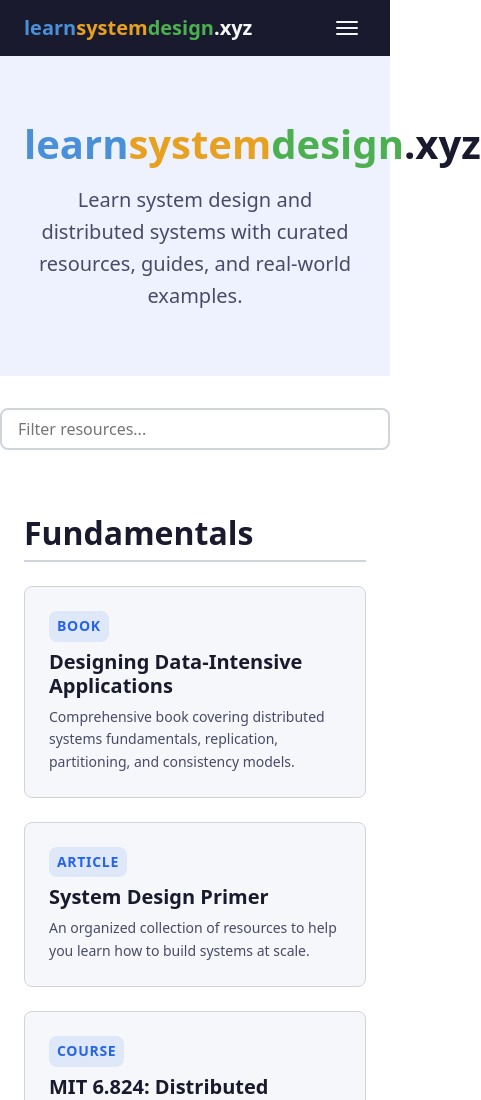
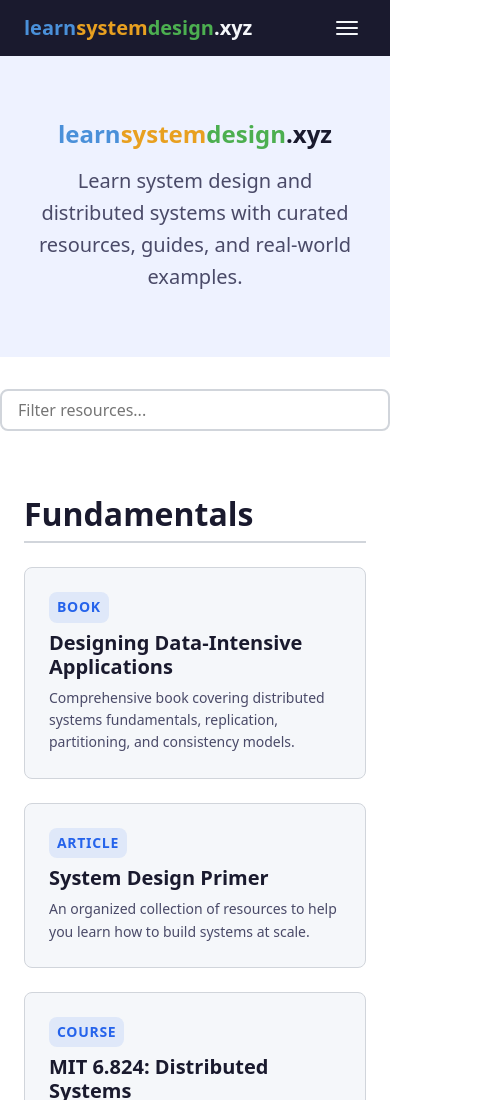
Before and after one commit to learnsystemdesign-xyz/learnsystemdesign.xyz, a website: page index.html in a window 390 px wide. Shown: the top 1100 px of the page, 481 px wide, since content can reach past the window. Drawn offline with Linux system fonts and the light colour scheme.

Commit message:
docs: add README and improve hero heading responsiveness
Add comprehensive README.md with project overview, features, setup
instructions, testing guide, resource contribution format, and
deployment notes. Also make the hero heading responsive using
clamp() for font sizing and allow word breaking on small screens.

```diff
--- a/styles/main.css
+++ b/styles/main.css
@@ -257,6 +257,8 @@ h3 {
 
 #hero h1 {
   margin-bottom: var(--space-md);
+  font-size: clamp(1.5rem, 6vw, 2.5rem);
+  word-break: break-word;
 }
 
 #hero .tagline {
```
Also changed, not shown: README.md (added).
